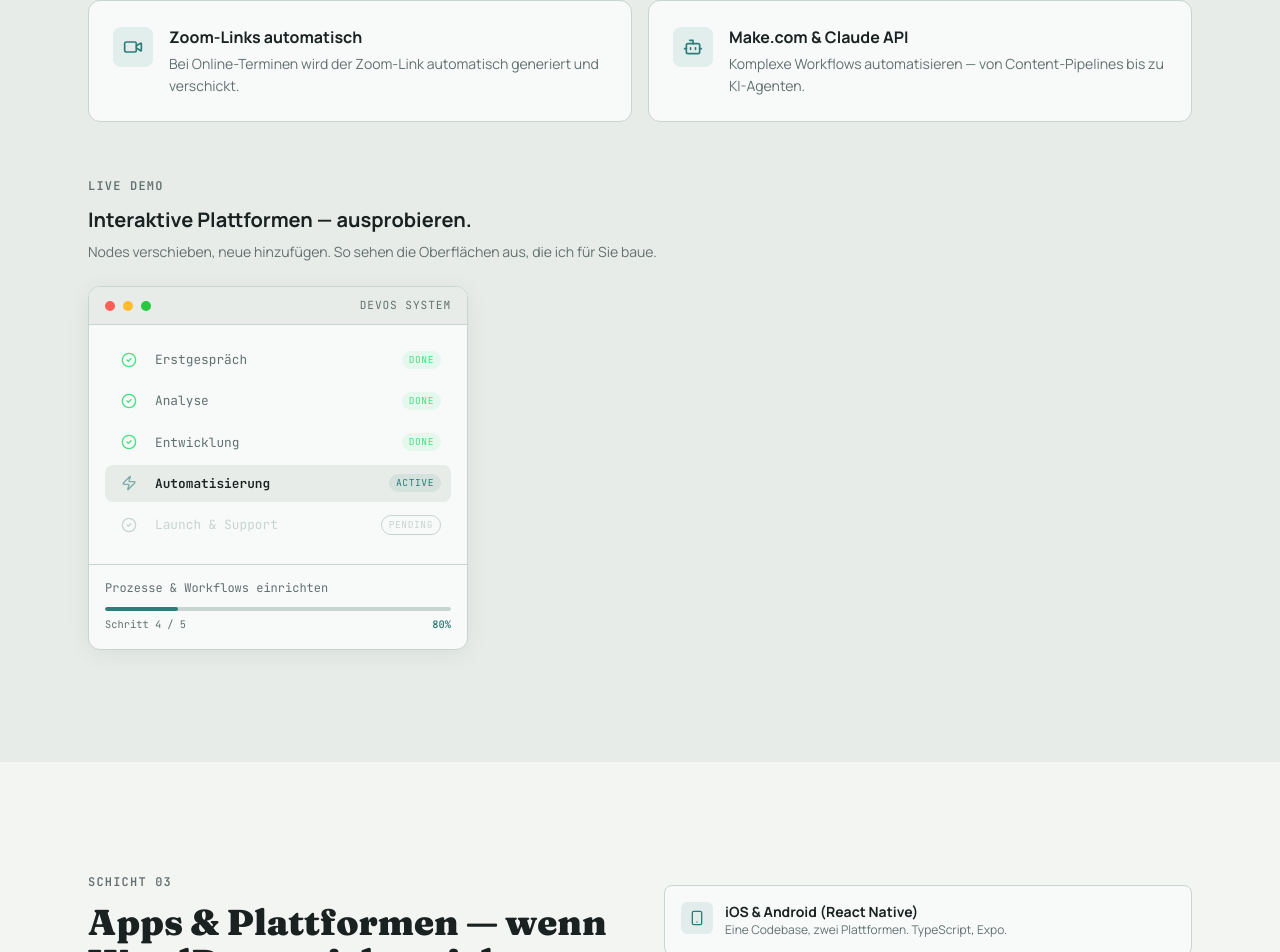
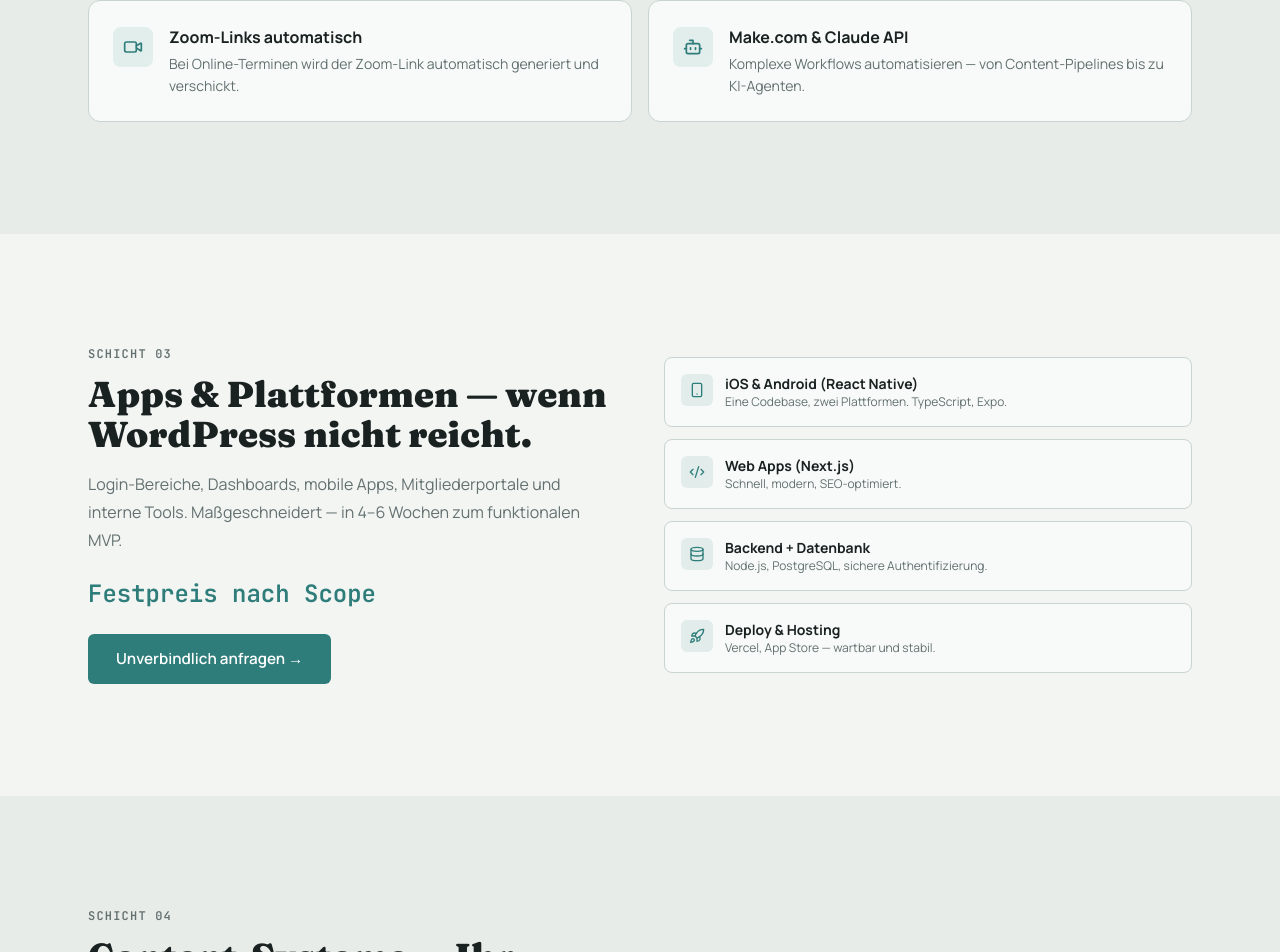
Before and after one commit to SilvaOz/devOS-Web, a Next.js app: page /leistungen in a window 1280 px wide. Shown: the part 4223-5175 px from the top of the page. Built offline with nearby package versions, Linux system fonts and the light colour scheme.

Commit message:
remove misleading WorkflowDemo 'Live Demo' section from leistungen
The step-tracker was falsely advertised as an interactive node editor.
Removed the component and its section entirely.

Co-Authored-By: Claude Sonnet 4.6 <noreply@anthropic.com>

```diff
--- a/app/leistungen/page.tsx
+++ b/app/leistungen/page.tsx
@@ -3,7 +3,6 @@ import Footer from '@/components/layout/Footer'
 import { PRICING_PLANS, SUPPORT_PLANS, EXPRESS_SERVICE } from '@/lib/constants'
 import { Icon } from '@/components/ui/Icon'
 import type { IconName } from '@/components/ui/Icon'
-import { WorkflowDemo } from '@/components/ui/WorkflowDemo'
 import PaketeGrid from '@/components/sections/PaketeGrid'
 
 export const metadata = {
@@ -357,17 +356,6 @@ export default function LeistungenPage() {
               ))}
             </div>
 
-            {/* Workflow Demo */}
-            <div className="mt-14">
-              <p className="text-xs font-mono font-semibold uppercase tracking-widest mb-3" style={{ color: 'var(--muted)' }}>
-                Live Demo
-              </p>
-              <h3 className="text-xl font-bold mb-2" style={{ color: 'var(--fg)' }}>Interaktive Plattformen — ausprobieren.</h3>
-              <p className="text-sm mb-6" style={{ color: 'var(--muted)' }}>
-                Nodes verschieben, neue hinzufügen. So sehen die Oberflächen aus, die ich für Sie baue.
-              </p>
-              <WorkflowDemo />
-            </div>
           </div>
         </section>
 
--- a/components/ui/WorkflowDemo.tsx
+++ /dev/null
@@ -1,243 +0,0 @@
-'use client'
-
-import { useEffect, useState, useRef } from 'react'
-import { MessageSquare, Search, Code2, Zap, CheckCircle2 } from 'lucide-react'
-
-const STEPS = [
-  {
-    id: 1,
-    icon: MessageSquare,
-    label: 'Erstgespräch',
-    detail: 'Ziele & Bedürfnisse verstehen',
-    duration: 2000,
-  },
-  {
-    id: 2,
-    icon: Search,
-    label: 'Analyse',
-    detail: 'Strategie & Stack definieren',
-    duration: 2000,
-  },
-  {
-    id: 3,
-    icon: Code2,
-    label: 'Entwicklung',
-    detail: 'KI-gestützt, schnell & präzise',
-    duration: 2500,
-  },
-  {
-    id: 4,
-    icon: Zap,
-    label: 'Automatisierung',
-    detail: 'Prozesse & Workflows einrichten',
-    duration: 2000,
-  },
-  {
-    id: 5,
-    icon: CheckCircle2,
-    label: 'Launch & Support',
-    detail: 'Live — und du bist nicht allein',
-    duration: 2000,
-  },
-]
-
-export function WorkflowDemo() {
-  const [activeIndex, setActiveIndex] = useState(0)
-  const [barWidth, setBarWidth] = useState(0)
-  const rafRef = useRef<number | null>(null)
-
-  // Advance step after each duration
-  useEffect(() => {
-    const step = STEPS[activeIndex]
-    const timer = setTimeout(() => {
-      setActiveIndex((prev) => (prev + 1) % STEPS.length)
-    }, step.duration)
-    return () => clearTimeout(timer)
-  }, [activeIndex])
-
-  // Animate progress bar: reset to 0 then ramp to 100 over duration
-  useEffect(() => {
-    setBarWidth(0)
-    if (rafRef.current) cancelAnimationFrame(rafRef.current)
-    const duration = STEPS[activeIndex].duration
-    rafRef.current = requestAnimationFrame(() => {
-      setBarWidth(100)
-    })
-    return () => { if (rafRef.current) cancelAnimationFrame(rafRef.current) }
-  }, [activeIndex])
-
-  const progress = Math.round(((activeIndex + 1) / STEPS.length) * 100)
-
-  return (
-    <div
-      style={{
-        background: 'var(--card)',
-        border: '1px solid var(--border)',
-        borderRadius: '12px',
-        boxShadow: '0 4px 24px rgba(0,0,0,0.06)',
-        overflow: 'hidden',
-        maxWidth: '380px',
-        width: '100%',
-        fontFamily: 'var(--font-jetbrains), monospace',
-      }}
-    >
-      {/* Header */}
-      <div
-        style={{
-          background: 'var(--bg-elevated)',
-          borderBottom: '1px solid var(--border)',
-          padding: '10px 16px',
-          display: 'flex',
-          alignItems: 'center',
-          gap: '8px',
-        }}
-      >
-        <span style={{ width: 10, height: 10, borderRadius: '50%', background: '#ff5f57', display: 'inline-block' }} />
-        <span style={{ width: 10, height: 10, borderRadius: '50%', background: '#febc2e', display: 'inline-block' }} />
-        <span style={{ width: 10, height: 10, borderRadius: '50%', background: '#28c840', display: 'inline-block' }} />
-        <span style={{ flex: 1 }} />
-        <span style={{ fontSize: '0.7rem', color: 'var(--muted)', textTransform: 'uppercase', letterSpacing: '0.08em' }}>
-          DevOS System
-        </span>
-      </div>
-
-      {/* Steps */}
-      <div style={{ padding: '16px' }}>
-        {STEPS.map((step, i) => {
-          const state = i < activeIndex ? 'done' : i === activeIndex ? 'active' : 'pending'
-          const Icon = step.icon
-
-          return (
-            <div
-              key={step.id}
-              style={{
-                display: 'flex',
-                alignItems: 'center',
-                gap: '12px',
-                padding: '9px 10px',
-                borderRadius: '8px',
-                marginBottom: '4px',
-                background: state === 'active' ? 'var(--bg-elevated)' : 'transparent',
-                transition: 'background 0.3s ease',
-              }}
-            >
-              {/* Icon */}
-              <div style={{ flexShrink: 0, width: 28, display: 'flex', justifyContent: 'center' }}>
-                {state === 'done' ? (
-                  <CheckCircle2
-                    size={16}
-                    style={{ color: '#4ade80' }}
-                  />
-                ) : (
-                  <Icon
-                    size={16}
-                    style={{
-                      color: state === 'active' ? 'var(--accent)' : 'var(--border)',
-                      animation: state === 'active' ? 'stepPulse 1.2s ease-in-out infinite' : 'none',
-                    }}
-                  />
-                )}
-              </div>
-
-              {/* Label */}
-              <span
-                style={{
-                  fontSize: '0.8rem',
-                  fontWeight: state === 'active' ? 700 : 400,
-                  color: state === 'done'
-                    ? 'var(--muted)'
-                    : state === 'active'
-                    ? 'var(--fg)'
-                    : 'var(--border)',
-                  flex: 1,
-                  transition: 'color 0.3s',
-                }}
-              >
-                {step.label}
-              </span>
-
-              {/* Status badge */}
-              <span
-                style={{
-                  fontSize: '0.6rem',
-                  fontFamily: 'var(--font-jetbrains), monospace',
-                  textTransform: 'uppercase',
-                  letterSpacing: '0.06em',
-                  padding: '2px 7px',
-                  borderRadius: '999px',
-                  color: state === 'done'
-                    ? '#4ade80'
-                    : state === 'active'
-                    ? 'var(--accent)'
-                    : 'var(--border)',
-                  background: state === 'done'
-                    ? 'rgba(74,222,128,0.1)'
-                    : state === 'active'
-                    ? 'var(--accent-dim)'
-                    : 'transparent',
-                  border: state === 'pending' ? '1px solid var(--border)' : 'none',
-                }}
-              >
-                {state === 'done' ? 'done' : state === 'active' ? 'active' : 'pending'}
-              </span>
-            </div>
-          )
-        })}
-      </div>
-
-      {/* Active detail + progress bar */}
-      <div
-        style={{
-          borderTop: '1px solid var(--border)',
-          padding: '14px 16px 16px',
-        }}
-      >
-        <p
-          style={{
-            fontSize: '0.75rem',
-            color: 'var(--muted)',
-            marginBottom: '10px',
-            minHeight: '1.2em',
-          }}
-        >
-          {STEPS[activeIndex].detail}
-        </p>
-
-        {/* Progress bar track */}
-        <div
-          style={{
-            height: '4px',
-            borderRadius: '2px',
-            background: 'var(--border)',
-            overflow: 'hidden',
-            marginBottom: '6px',
-          }}
-        >
-          <div
-            style={{
-              height: '100%',
-              borderRadius: '2px',
-              background: 'var(--accent)',
-              width: `${barWidth}%`,
-              transition: barWidth === 0
-                ? 'none'
-                : `width ${STEPS[activeIndex].duration}ms linear`,
-            }}
-          />
-        </div>
-
-        <div
-          style={{
-            display: 'flex',
-            justifyContent: 'space-between',
-            fontSize: '0.65rem',
-            color: 'var(--muted)',
-          }}
-        >
-          <span>Schritt {activeIndex + 1} / {STEPS.length}</span>
-          <span style={{ color: 'var(--accent)', fontWeight: 700 }}>{progress}%</span>
-        </div>
-      </div>
-    </div>
-  )
-}
```
